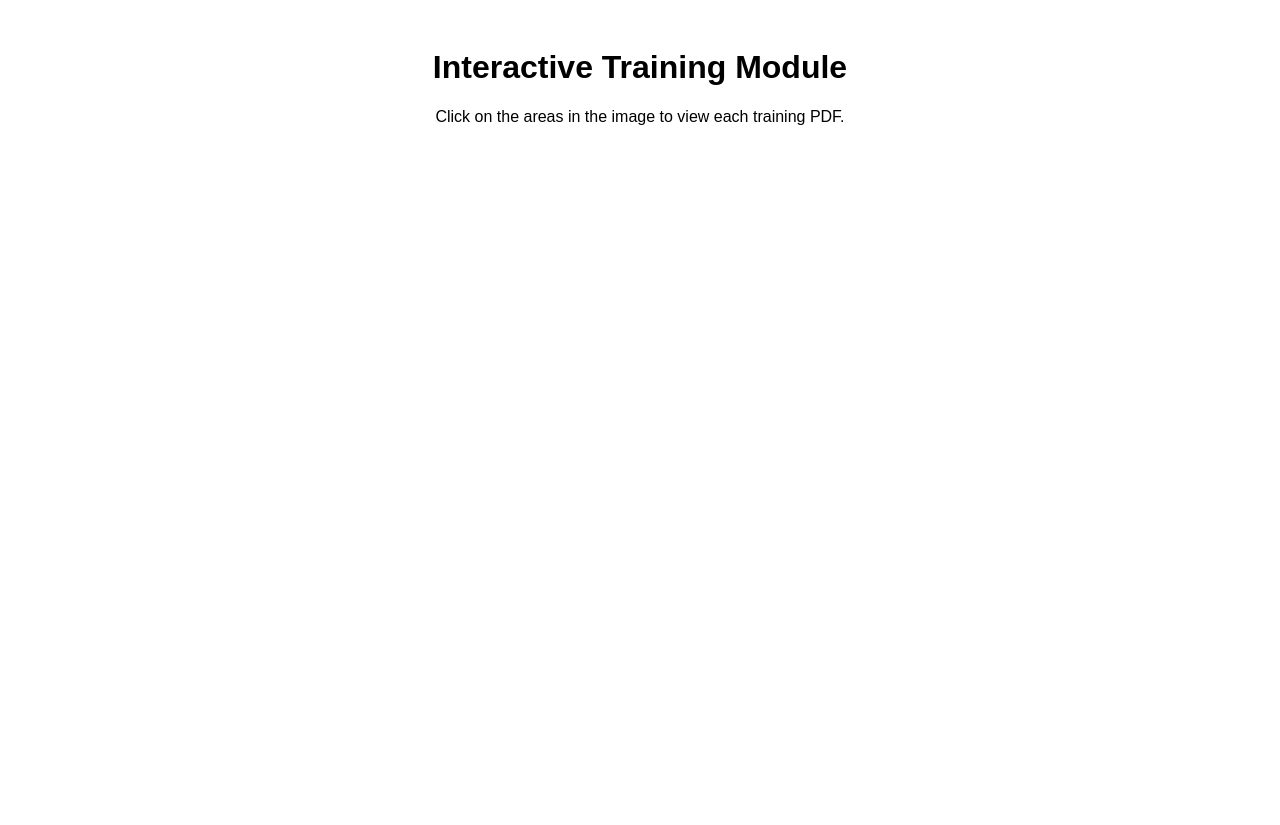
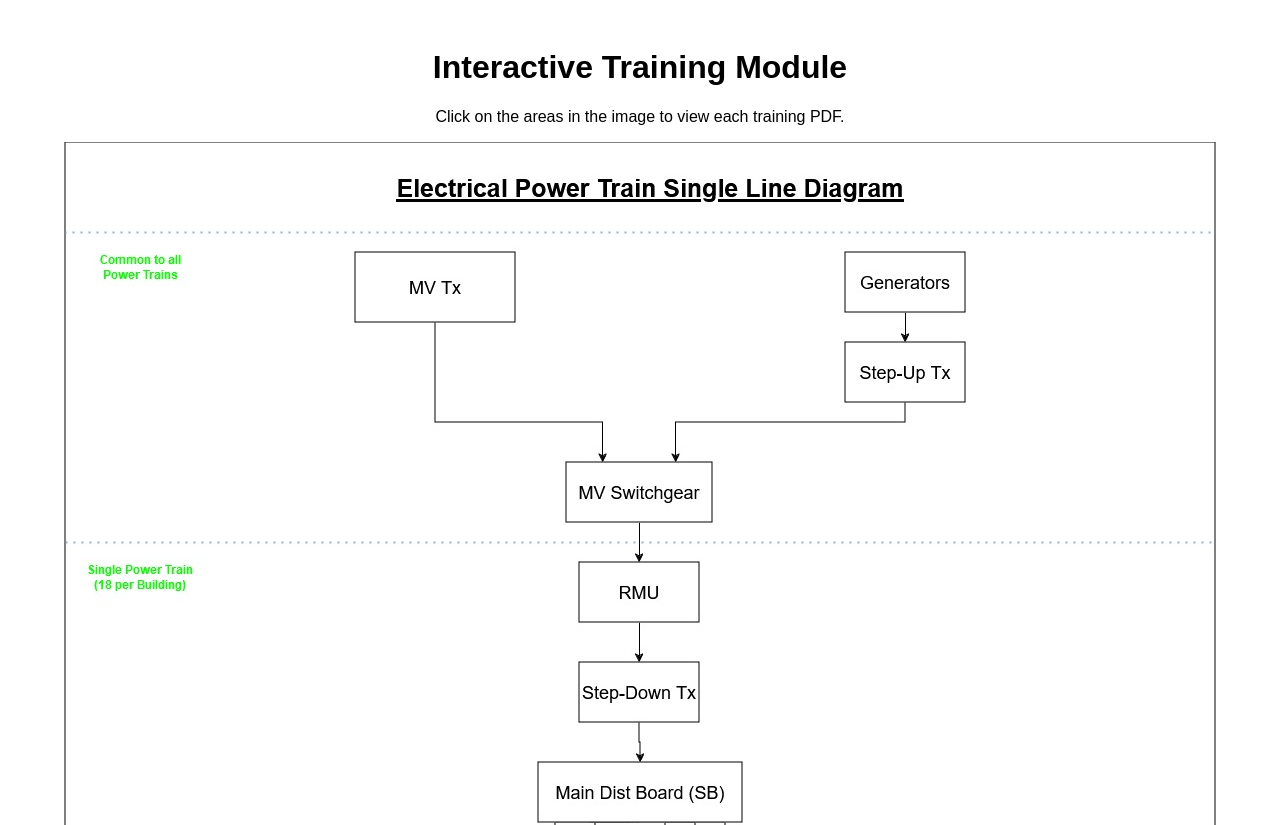
Before and after one commit to robm-broma/training-project, a plain HTML site: page index.html in a window 1280 px wide. Shown: the top 825 px of the page. Before the commit the page ends 800 px from the top, so only its background shows below. Drawn offline with Linux system fonts and the light colour scheme.

Commit message:
Update index.html

```diff
--- a/index.html
+++ b/index.html
@@ -18,7 +18,7 @@
   <h1>Interactive Training Module</h1>
   <p>Click on the areas in the image to view each training PDF.</p>
 
-	<img src="/sites/DCTeam/HTMLPages/test-image.jpg" usemap="#my-map" data-themekey="#" alt=""/>
+	<img src="test-image.jpg" usemap="#my-map" data-themekey="#" alt=""/>
 	<map name="my-map">
 		<area target="" alt="MVSG" title="MVSG" href="https://rme93.sharepoint.com/sites/DCTeam/HTMLPages/DC%20Education%20-%20MV%20Switchgear.pdf" coords="503,319,649,381" shape="rect">
 		<area target="" alt="Generator" title="Generator" href="https://rme93.sharepoint.com/sites/DCTeam/HTMLPages/DCEducation_Generators.pdf" coords="783,110,901,170" shape="rect">
```
